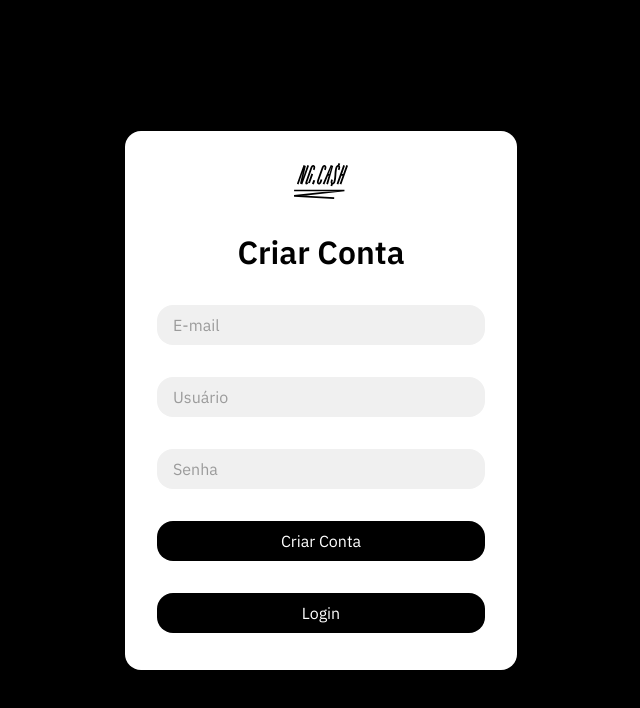
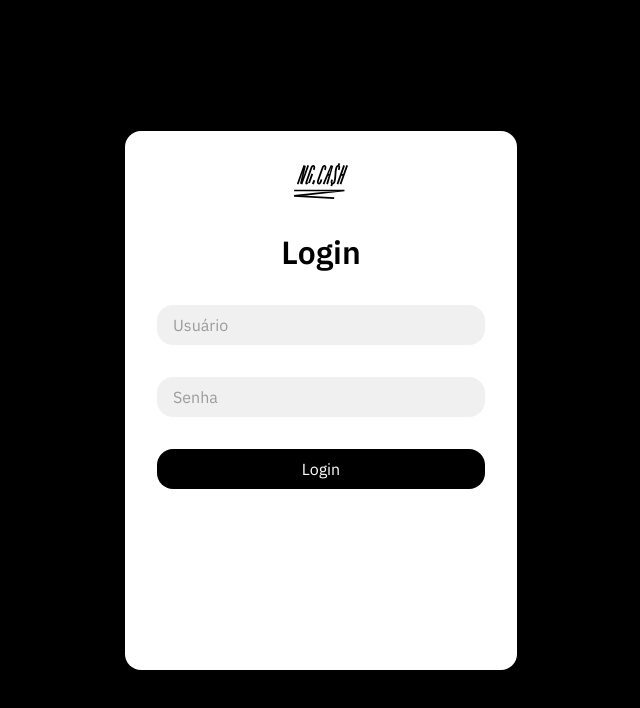
Before and after one commit to GABRIEL-DEV0105/challenge-teste, a React (Vite) app: page / in a window 1280 px wide. Shown: the top 708 px of the page, without its empty margins (319-959 px from the left). Built offline with nearby package versions, Linux system fonts and the light colour scheme.

Commit message:
feat: create full page login

```diff
--- a/src/App.tsx
+++ b/src/App.tsx
@@ -1,12 +1,12 @@
 import GlobalStyle from './global-styled'
-import { Subscribe } from './pages/subscribe'
+import { Login } from './pages/login'
 
 function App() {
 
   return (
     <div>
       <GlobalStyle/>
-        <Subscribe/>
+        <Login/>
     </div>
   )
 }
--- a/src/pages/login/index.tsx
+++ b/src/pages/login/index.tsx
@@ -1,7 +1,21 @@
-export function Entrar() {
+import { Button } from "../../shared/button";
+import { Card } from "../../shared/card";
+import { Logo } from "../../shared/logo";
+import { Mid } from "../../shared/mid";
+import { Title } from "../../shared/title";
+import { Main } from "./styles";
+import { Form } from "./subcomponents/form";
+
+export function Login() {
   return (
-    <div>
-      ENTRAR
-    </div>
+    <Main>
+      <Card w="90%" h="539px" maxW="392px" p="2rem" gap="2rem">
+        <Mid>
+          <Logo/>
+        </Mid>
+        <Title size="2em" fw="600">Login</Title>
+        <Form/>
+      </Card>
+    </Main>
   )
 }
--- /dev/null
+++ b/src/pages/login/styles.ts
@@ -0,0 +1,10 @@
+import styled from "styled-components";
+
+export const Main = styled.div`
+  height: 100vh;
+  width: 100vw;
+  display: flex;
+  justify-content: center;
+  align-items: center;
+
+`
--- /dev/null
+++ b/src/pages/login/subcomponents/form/index.tsx
@@ -0,0 +1,46 @@
+import { useState, FormEvent } from "react"
+import { Button } from "../../../../shared/button"
+import { Input } from "../../../../shared/input"
+import { FormContainer } from "./styles"
+
+
+type FormElements ={
+  email: HTMLInputElement
+  password: HTMLInputElement
+  user: HTMLInputElement
+} & HTMLFormControlsCollection
+
+type InputFormElement = {
+  readonly elements: FormElements
+} & HTMLFormElement
+
+type ValuesForm = {
+  password: string
+  user: string
+}
+export const Form = () => {
+
+  const [values, setValues] = useState<ValuesForm>()
+
+  const handleSubmit = (e: React.FormEvent<InputFormElement>) => {
+    e.preventDefault()
+    setValues({
+      password: e.currentTarget.elements.password.value,
+      user: e.currentTarget.elements.user.value})
+  }
+  return (
+        <FormContainer onSubmit={handleSubmit}>
+          <Input
+          type="text"
+          id="user"
+          placeholder="Usuário"
+          />
+          <Input
+          type="password"
+          id="password"
+          placeholder="Senha"
+          />
+          <Button >Login</Button>
+        </FormContainer>
+  )
+}
--- /dev/null
+++ b/src/pages/login/subcomponents/form/styles.ts
@@ -0,0 +1,8 @@
+import styled from "styled-components";
+
+export const FormContainer = styled.form`
+  display: flex;
+  flex-direction: column;
+  align-items:  center;
+  gap: 2em;
+`
```
